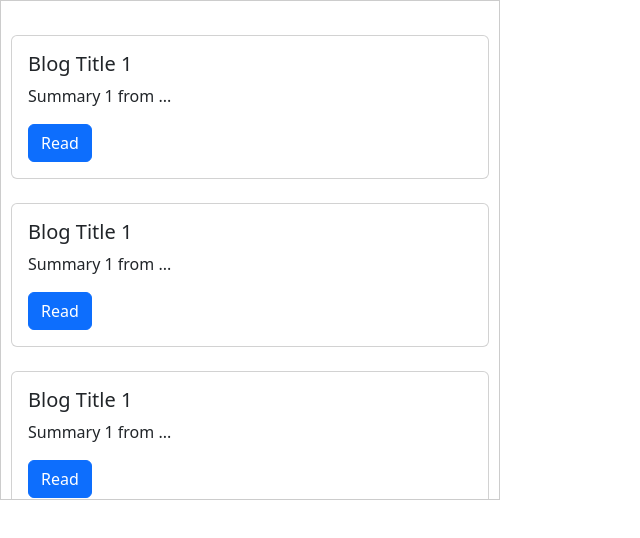
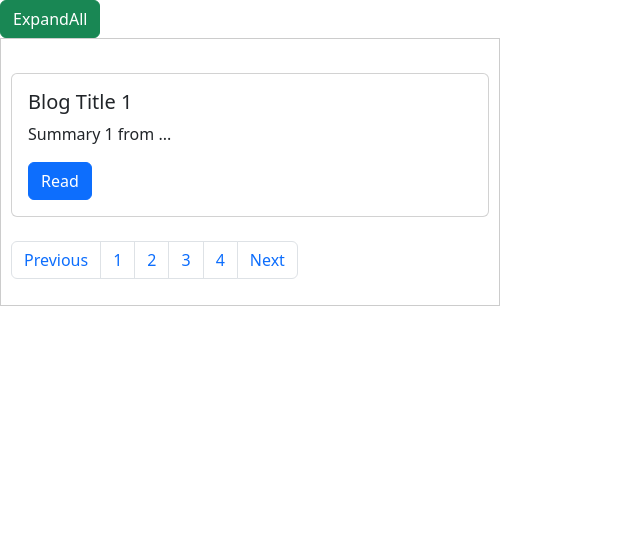
Before and after one commit to ElangoRaja7/angular-components-Indepth, an Angular app: page / in a window 1280 px wide. Shown: the top 538 px of the page, without its empty margins (0-640 px from the left). Built offline with nearby package versions, Linux system fonts and the light colour scheme.

Commit message:
View child this also have ! operator which supress the undefined error

```diff
--- a/src/app/blog-list/blog-list.component.html
+++ b/src/app/blog-list/blog-list.component.html
@@ -1,7 +1,9 @@
+<button class="btn btn-success" (click)="ExpandChild()">ExpandAll</button>
 <div class="scorller">
-<app-blog-post-tile
+<!-- <app-blog-post-tile
 *ngFor="let post of posts[receivedPageNumber]"
-[post]="post"></app-blog-post-tile>
+[post]="post"></app-blog-post-tile> -->
+<app-blog-post-tile [post]="posts[0][0]" #tile></app-blog-post-tile>
 <app-paginator [numberOfPages]="posts.length" (updatePageEvent)="handlePageUpdateEvent($event)"></app-paginator>
 
 </div>
--- a/src/app/blog-list/blog-list.component.ts
+++ b/src/app/blog-list/blog-list.component.ts
@@ -1,4 +1,4 @@
-import { Component } from '@angular/core';
+import { Component, ViewChild, viewChild } from '@angular/core';
 import { BlogPostTileComponent } from '../blog-post-tile/blog-post-tile.component';
 import { BlogPost } from '../blog-post';
 import { CommonModule } from '@angular/common';
@@ -16,6 +16,7 @@
   posts: BlogPost[][] = [];
   numberOfPages : number=0;
   receivedPageNumber :number=0;
+   @ViewChild('tile') blogPostTile:BlogPostTileComponent | undefined;
 
 
   ngOnInit() {
@@ -64,5 +65,8 @@
       this.receivedPageNumber=emittedPageNumber;
 
     }
+    ExpandChild(){
+      this.blogPostTile!.showFullText();
+    }
 
 }
```
